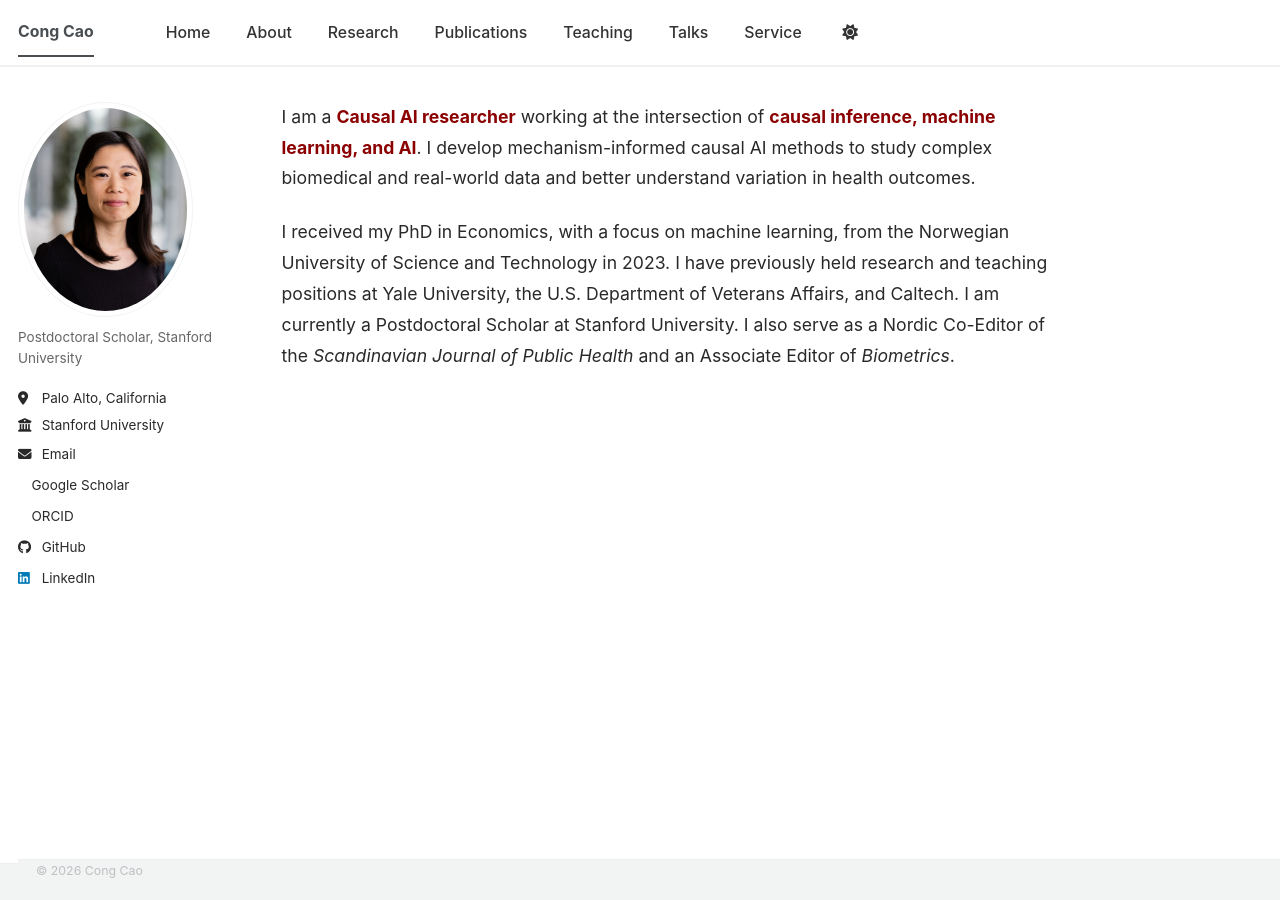
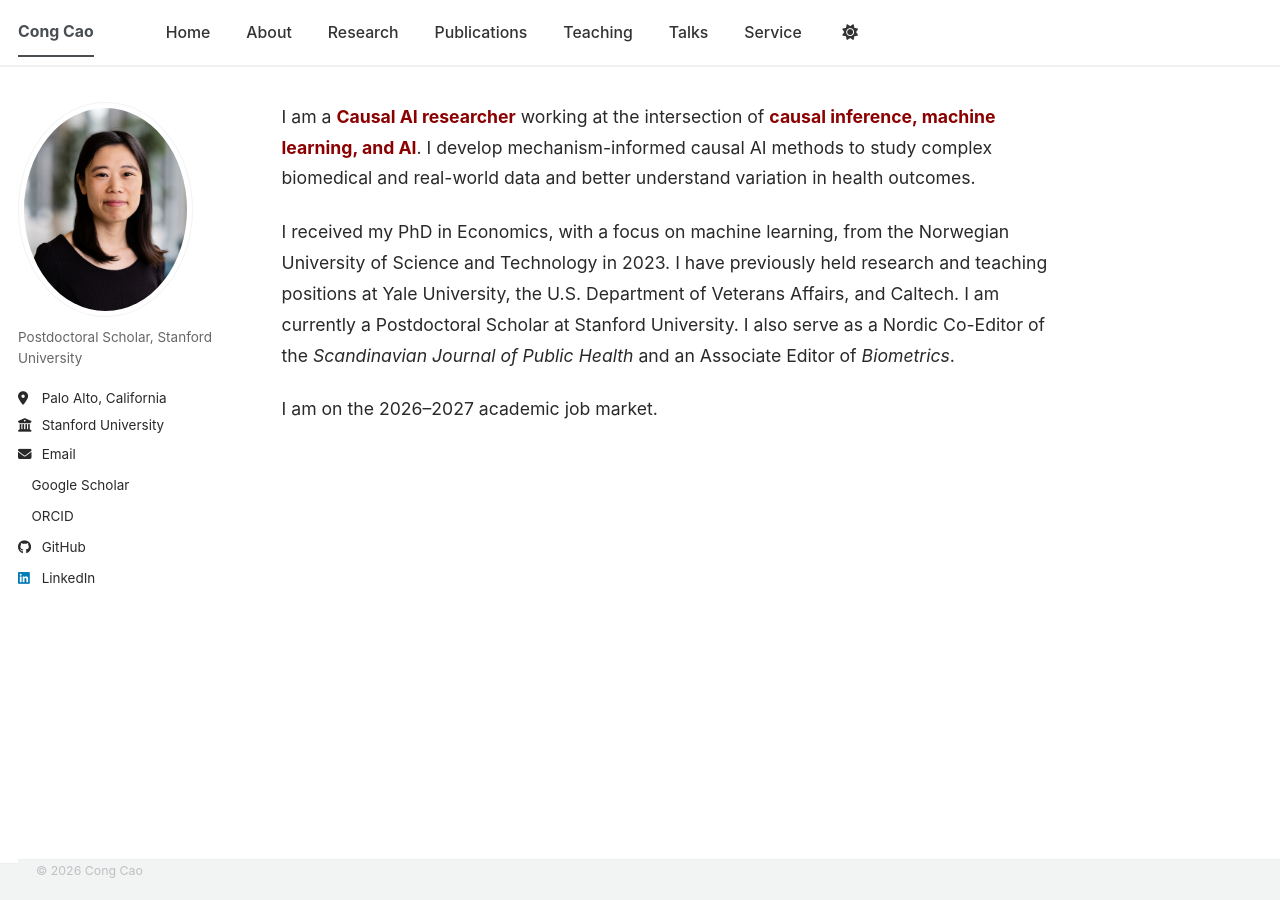
Before and after one commit to congca0/congca0.github.io, a Jekyll site: the page built from index.md, in a window 1280 px wide. Built offline with Jekyll 4.4.1, drawn with Linux system fonts in a browser that asks for light colours; a style sheet for code colours, icons or effects is not loaded; our own code applies the rules of GitHub Pages for plain Markdown files.

Commit message:
Update index.md

```diff
--- a/index.md
+++ b/index.md
@@ -6,3 +6,5 @@ author_profile: true
 I am a <strong style="color: #8B0000;">Causal AI researcher</strong> working at the intersection of <strong style="color: #8B0000;">causal inference, machine learning, and AI</strong>. I develop mechanism-informed causal AI methods to study complex biomedical and real-world data and better understand variation in health outcomes.
 
 I received my PhD in Economics, with a focus on machine learning, from the Norwegian University of Science and Technology in 2023. I have previously held research and teaching positions at Yale University, the U.S. Department of Veterans Affairs, and Caltech. I am currently a Postdoctoral Scholar at Stanford University. I also serve as a Nordic Co-Editor of the *Scandinavian Journal of Public Health* and an Associate Editor of *Biometrics*.
+
+I am on the 2026–2027 academic job market.
```
